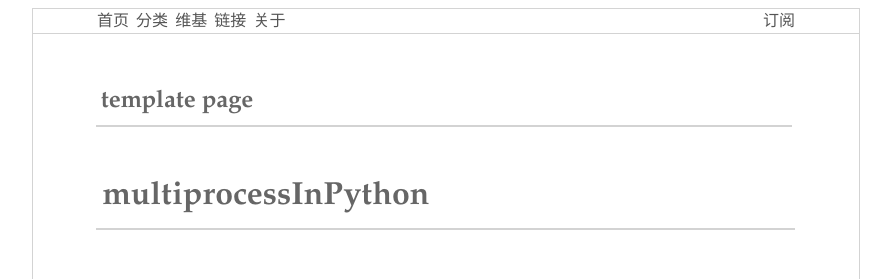
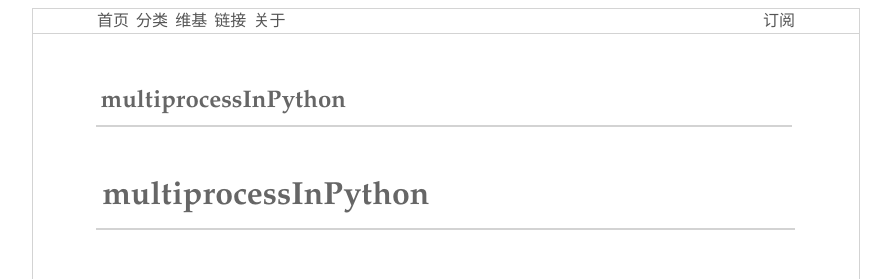
Before and after one commit to ShengdingHu/Blogs, a Jekyll site: the page built from _posts/TechBlogs/Parrallel/2019-12-17-multiprocessing-in-python.md, in a window 1280 px wide. Shown: the top 279 px of the page, without its empty margins (194-1085 px from the left). Built offline with Jekyll 4.4.1, drawn with Linux system fonts in a browser that asks for light colours; comment, search, counter and statistics services are not loaded.

Commit message:
Update 2019-12-17-multiprocessing-in-python.md

```diff
--- a/_posts/TechBlogs/Parrallel/2019-12-17-multiprocessing-in-python.md
+++ b/_posts/TechBlogs/Parrallel/2019-12-17-multiprocessing-in-python.md
@@ -1,6 +1,6 @@
 ---
 layout: post
-title: template page
+title: multiprocessInPython
 categories: [python]
 description: python learning
 keywords: parallel computing
```
